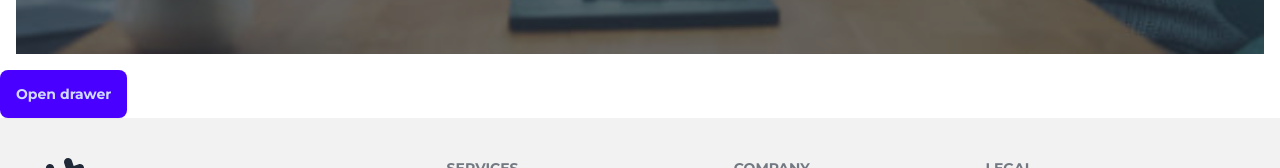
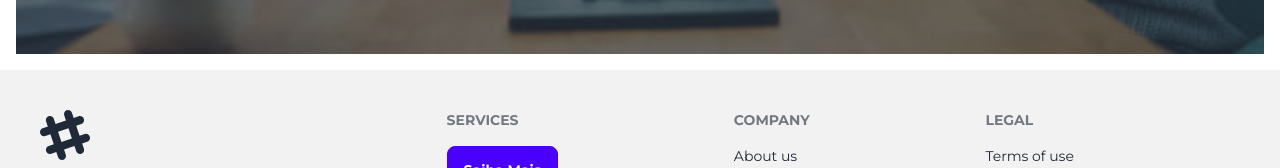
Before and after one commit to PedroLucasNeto/ecommerce-vue, a Vue app: page / in a window 1280 px wide. Shown: the part 898-1066 px from the top of the page. Built offline with nearby package versions, Linux system fonts and the light colour scheme; no server answers.

Commit message:
fix: cart button

```diff
--- a/src/components/Cart.vue
+++ b/src/components/Cart.vue
@@ -1,10 +1,7 @@
 <template>
   <div class="drawer drawer-end">
     <input id="my-drawer-4" type="checkbox" class="drawer-toggle" v-model="cartStore.isCartOpen" />
-    <div class="drawer-content">
-      <!-- Page content here -->
-      <label for="my-drawer-4" class="drawer-button btn btn-primary">Open drawer</label>
-    </div>
+
     <div class="drawer-side ">
       <label for="my-drawer-4" aria-label="close sidebar" class="drawer-overlay"></label>
       <ul class="menu p-4 w-80 min-h-full bg-base-200 text-base-content relative">
```
